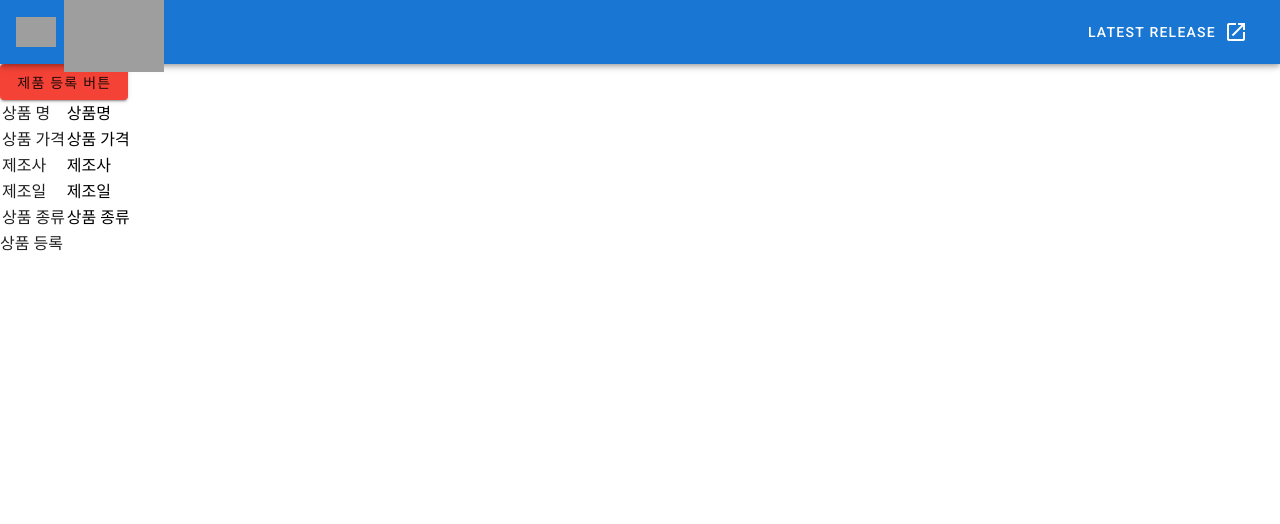
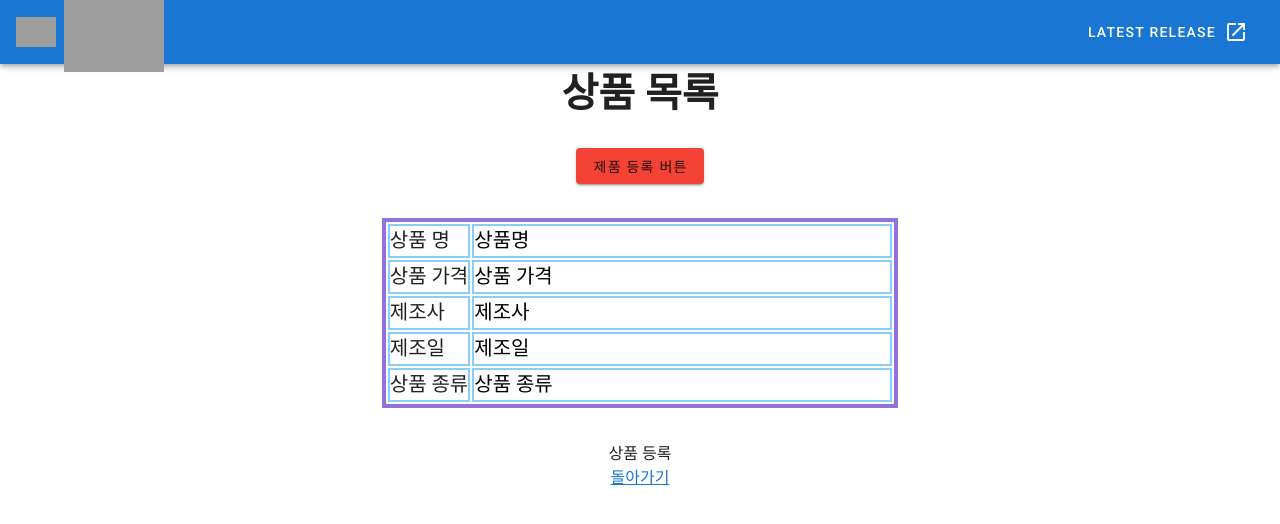
Before and after one commit to EDDI-RobotAcademy/KDT-Study-2, a Vue app in the folder Vue/frontend/: page /product-register-page in a window 1280 px wide. Both pictures are taken after a click on the button "제품 등록 버튼". Shown: the top 524 px of the page. Built offline with nearby package versions, Linux system fonts and the light colour scheme; grey boxes are pictures that could not be loaded.

Commit message:
style: [이상원] 상품 등록 페이지 UI 수정 [VPR-CSS-1] (#27)
* style: [이상원] ProductList css 추가 및 내비게이션 파일 생성 [[VPR-CSS-1]]

* style: [이상원] 상품 등록 페이지 UI 수정 [VPR-CSS-1]

```diff
--- a/Vue/frontend/src/components/product/ProductRegisterForm.vue
+++ b/Vue/frontend/src/components/product/ProductRegisterForm.vue
@@ -1,7 +1,9 @@
 <template lang="">
     <div>
         <v-btn color = "red" @click = "readyToCreateProduct"> 제품 등록 버튼</v-btn>
+        <br>
         <div v-if = "isPressedButton">
+            <br>
         <form @submit.prevent="onSubmit">
 
             <table>
@@ -40,12 +42,14 @@
                     </td>
                 </tr>
             </table>
+            <br>
 
             <div>
                 <button type="submit">상품 등록</button><br>
-                <!--
-                <router-link : to="{name : ''}"></router-link>
-                -->
+
+                <router-link :to="{ name: 'ProductListPage' }">
+                돌아가기
+                </router-link>
 
             </div>
         </form>
@@ -85,6 +89,17 @@ export default {
 
 }
 </script>
-<style lang="">
+<style scoped>
+@import url('https://fonts.googleapis.com/css2?family=Black+Han+Sans&family=Gothic+A1:wght@500&display=swap');
 
+table {
+    border: 4px solid mediumpurple;
+    font-family: 'Gothic A1';
+    font-size: 20px;
+    margin: 10px;
+}
+
+td {
+    border: 2px solid lightskyblue;
+}
 </style>
--- a/Vue/frontend/src/views/product/ProductRegisterPage.vue
+++ b/Vue/frontend/src/views/product/ProductRegisterPage.vue
@@ -1,7 +1,13 @@
 <template lang="">
     <div>
 
-        <product-register-form @submit="onSubmit"/>
+        <h3 align="center">상품 목록</h3>
+
+        <br>
+
+        <product-register-form align="center" @submit="onSubmit"/>
+
+        <br>
     </div>
 </template>
 <script>
@@ -32,6 +38,11 @@ export default {
 
 }
 </script>
-<style lang="">
+<style scoped>
+@import url('https://fonts.googleapis.com/css2?family=Black+Han+Sans&family=Gothic+A1:wght@500&display=swap');
 
+h3 {
+    font-family: 'Black Hans Sans';
+    font-size: 40px;
+}
 </style>
```
